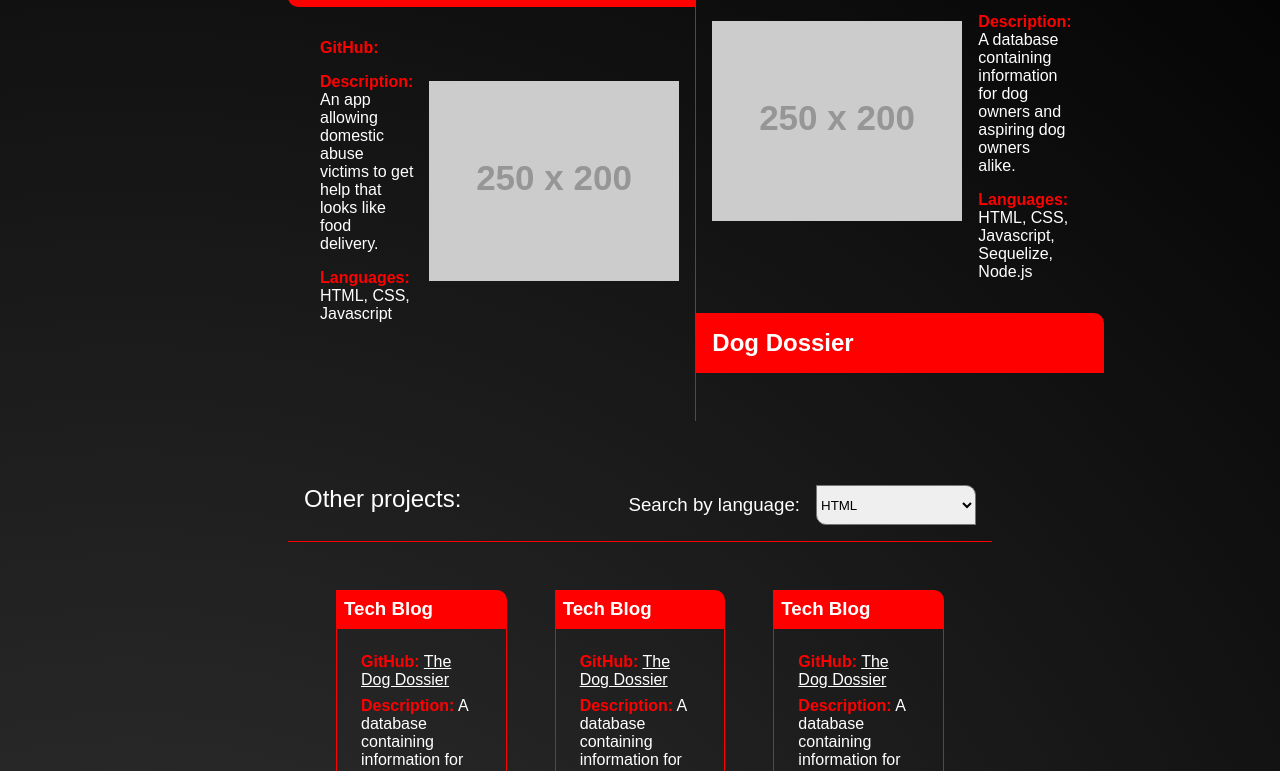
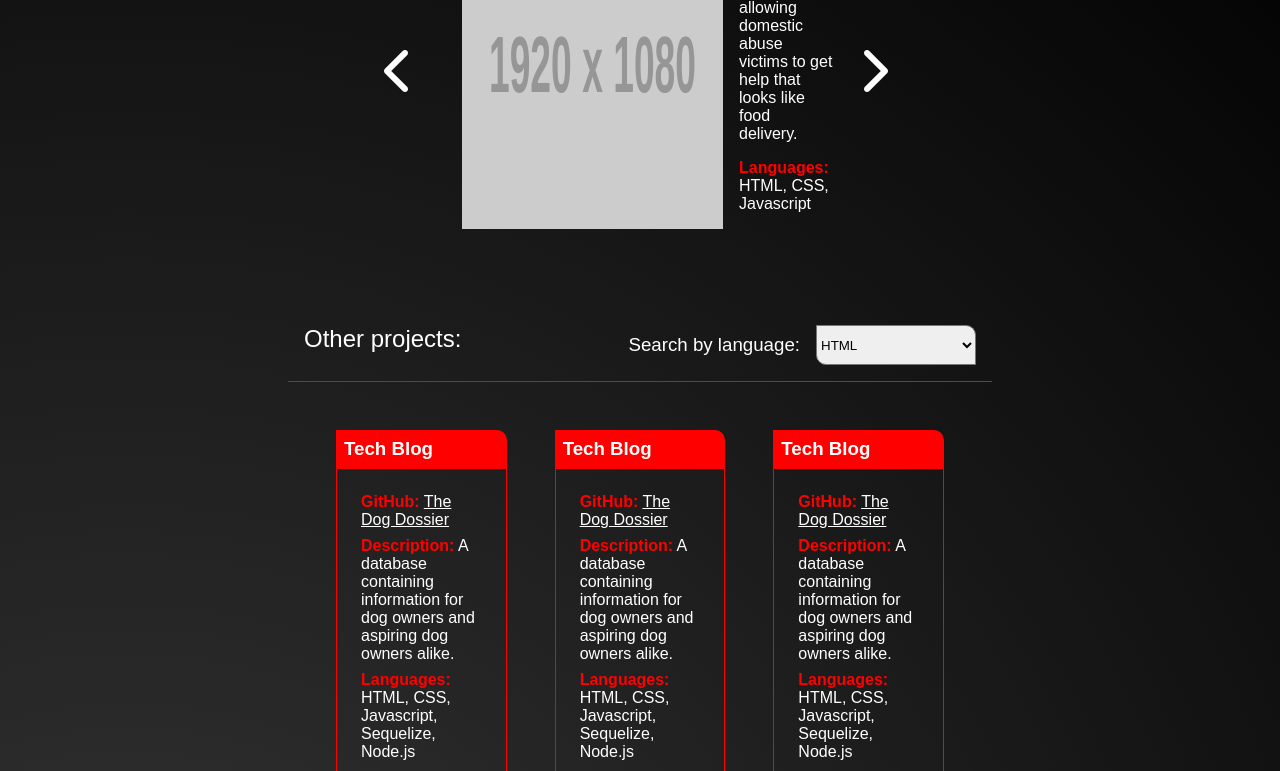
Before and after one commit to JD-Rowley/JD-Rowley.github.io, a plain HTML site: page portfolio.html in a window 1280 px wide. Shown: the part 217-988 px from the top of the page. Drawn offline with Linux system fonts and the light colour scheme; placeholder pictures from the web are drawn by us.

Commit message:
added slideshow to portfolio

```diff
--- a/assets/css/portfolio-styles.css
+++ b/assets/css/portfolio-styles.css
@@ -71,36 +71,26 @@ header {
 
 .flex-container {
     display: flex;
+    width: 50vw;
     align-items: center;
-    margin-top: 3rem;
-    margin-bottom: 3rem;
+    position: relative;
+    margin: auto;
+    padding: 3rem;
 }
 
 /* featured projects */
 
-.feature-1-container {
-    flex: 1;
-    text-align: end;
-    display: flex;
-    flex-direction: column;
-    justify-content: center;
-}
-
 .project {
+    text-decoration: none;
     background-color: var(--primary);
+    position: absolute;
+    border-bottom-right-radius: 10px;
     padding: 1rem;
 }
 
-.project-1 {
-    border-bottom-left-radius: 10px;
-}
-
-.project-2 {
-    border-top-right-radius: 10px;
-}
-
-.feature-project a {
-    text-decoration: none;
+ul li {
+    list-style: none;
+    margin: 1rem;
 }
 
 ul li b {
@@ -109,33 +99,48 @@ ul li b {
 
 .feature-el {
     display: flex;
-    align-items: center;
-    margin: 1rem;
+    margin: 2rem;
 }
 
 .feature-el ul {
-    flex: 2;
+    margin: auto;
     text-align: left;
 }
 
-.feature-el img {
-    flex: 1;
-    object-fit: contain;
+.slide-img {
+    max-width: 75%;
+    height: auto;
 }
 
-.project-description li {
-    list-style: none;
-    margin: 1rem;
+.slide-btn {
+    cursor: pointer;
+    font-size: 3rem;
+    padding: 1rem;
+    transition: all 300ms ease-in-out;
 }
 
-.feature-2-container {
-    flex: 1;
-    display: flex;
-    flex-direction: column;
-    justify-content: center;
-    border-left: 1px solid var(--primary);
-    padding-top: 3rem;
-    padding-bottom: 3rem;
+.slide-btn:hover {
+    background-color: var(--primary);
+}
+
+.prev {
+    border-top-left-radius: 10px;
+    border-bottom-left-radius: 10px;
+}
+
+.next {
+    border-top-right-radius: 10px;
+    border-bottom-right-radius: 10px;
+}
+
+.dot {
+    cursor: pointer;
+    height: 15px;
+    width: 15px;
+    margin: 0 2px;
+    background-color: var(--primary);
+    border-radius: 50%;
+    transition: background-color 300ms ease;
 }
 
 /* featured projects */
--- /dev/null
+++ b/assets/js/portfolio.js
@@ -0,0 +1,35 @@
+// slideshow
+
+const slideIndex = 1;
+slideShow(slideIndex);
+
+// next/prev controls
+function plusSlides(n) {
+    slideShow(slideIndex += n);
+}
+
+// image controls
+function currentSlide(n) {
+    slideShow(slideIndex = n);
+}
+
+function slideShow(n) {
+    const i;
+    const slides = document.getElementsByClassName('slides');
+    const navCirlces = document.getElementsByClassName('nav-circles');
+
+    if (n > slides.length) {
+        slideIndex = 1
+    }
+    if (n < 1) {
+        slideIndex = slides.length
+    }
+    for (i = 0; i < slides.length; i++) {
+        slides[i].getElementsByClassName.display = 'none';
+    }
+    for (i = 0; i < navCirlces.length; i++) {
+        navCirlces[i].className = navCirlces[i].className.replace(' active', '');
+    }
+    slides[slideIndex-1].getElementsByClassName.display = 'block';
+    navCirlces[slideIndex-1].className += " active";
+}
--- a/portfolio.html
+++ b/portfolio.html
@@ -23,32 +23,46 @@
             </div>
         </header>
         <div class="flex-container">
-            <div class="feature-1-container">
-                <div class="feature-project-1 feature-project">
-                    <a href=""><h2 class="project project-1">LocalGrub</h2></a>
-                </div>
-                <div class="feature-el feature-el-1">
-                    <ul class="project-description project-description-1">
+            <a class="fas fa-chevron-left slide-btn prev" onclick="plusSlides(-1)"></a>
+
+            <div class="slides">
+                <div class="feature-el">
+                    <img src="https://via.placeholder.com/1920x1080.jpg" class="slide-img" alt="">
+                    <a href=""  class="title project"><h1>Dog Dossier</h1></a>
+                    <ul>
                         <li><b>GitHub:</b> </li>
                         <li><b>Description:</b> An app allowing domestic abuse victims to get help that looks like food delivery.</li>
                         <li><b>Languages:</b> HTML, CSS, Javascript</li>
                     </ul>
-                    <img src="https://via.placeholder.com/250x200.jpg" alt="">
                 </div>
             </div>
-            <!-- <div class="vertical-border"></div> -->
-            <div class="feature-2-container">
-                <div class="feature-el feature-el-2">
-                    <img src="https://via.placeholder.com/250x200.jpg" alt="">
-                    <ul class="project-description project-description-2">
-                        <li><b>GitHub:</b> <a href="https://the-dog-dossier.herokuapp.com">The Dog Dossier</a></li>
-                        <li><b>Description:</b> A database containing information for dog owners and aspiring dog owners alike.</li>
-                        <li><b>Languages:</b> HTML, CSS, Javascript, Sequelize, Node.js</li>
+            <!-- <div class="slides">
+                <div class="feature-el">
+                    <img src="https://via.placeholder.com/1920x1080.jpg" class="slide-img" alt="">
+                    <a href=""  class="title project"><h1>Dog Dossier</h1></a>
+                    <ul>
+                        <li><b>GitHub:</b> </li>
+                        <li><b>Description:</b> An app allowing domestic abuse victims to get help that looks like food delivery.</li>
+                        <li><b>Languages:</b> HTML, CSS, Javascript</li>
                     </ul>
                 </div>
-                <div class="feature-project-2 feature-project">
-                    <a href="https://the-dog-dossier.herokuapp.com"><h2 class="project project-2">Dog Dossier</h2></a>
+            </div>
+            <div class="slides">
+                <div class="feature-el">
+                    <img src="https://via.placeholder.com/1920x1080.jpg" class="slide-img" alt="">
+                    <a href=""  class="title project"><h1>Dog Dossier</h1></a>
+                    <ul>
+                        <li><b>GitHub:</b> </li>
+                        <li><b>Description:</b> An app allowing domestic abuse victims to get help that looks like food delivery.</li>
+                        <li><b>Languages:</b> HTML, CSS, Javascript</li>
+                    </ul>
                 </div>
+            </div> -->
+
+            <a class="fas fa-chevron-right slide-btn next" onclick="plusSlides(1)"></a>
+            <div class="nav-circles">
+                <span class="dot" onclick="currentSlide(1)"></span>
+                <span class="dot" onclick="currentSlide(2)"></span>
             </div>
         </div>
         <div class="other-projects">
@@ -124,5 +138,6 @@
             </div>
         </footer>
     </div>
+    <script src="/assets/js/portfolio.js"></script>
 </body>
 </html>
```
